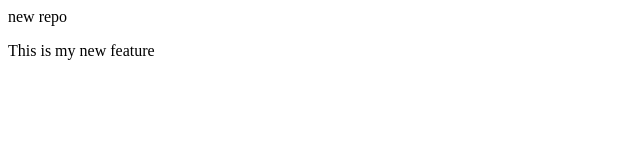
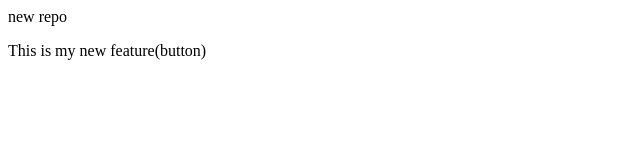
Before and after one commit to phebekeerthana/Localrepo, a plain HTML site: page index.html in a window 1280 px wide. Shown: the full height of the page, 0-640 px from the left. Drawn offline with Linux system fonts and the light colour scheme.

```diff
--- a/index.html
+++ b/index.html
@@ -1,2 +1,2 @@
 <p>new repo</p>
-<P>This is my new feature</P>
+<P>This is my new feature(button)</button></P>
```
